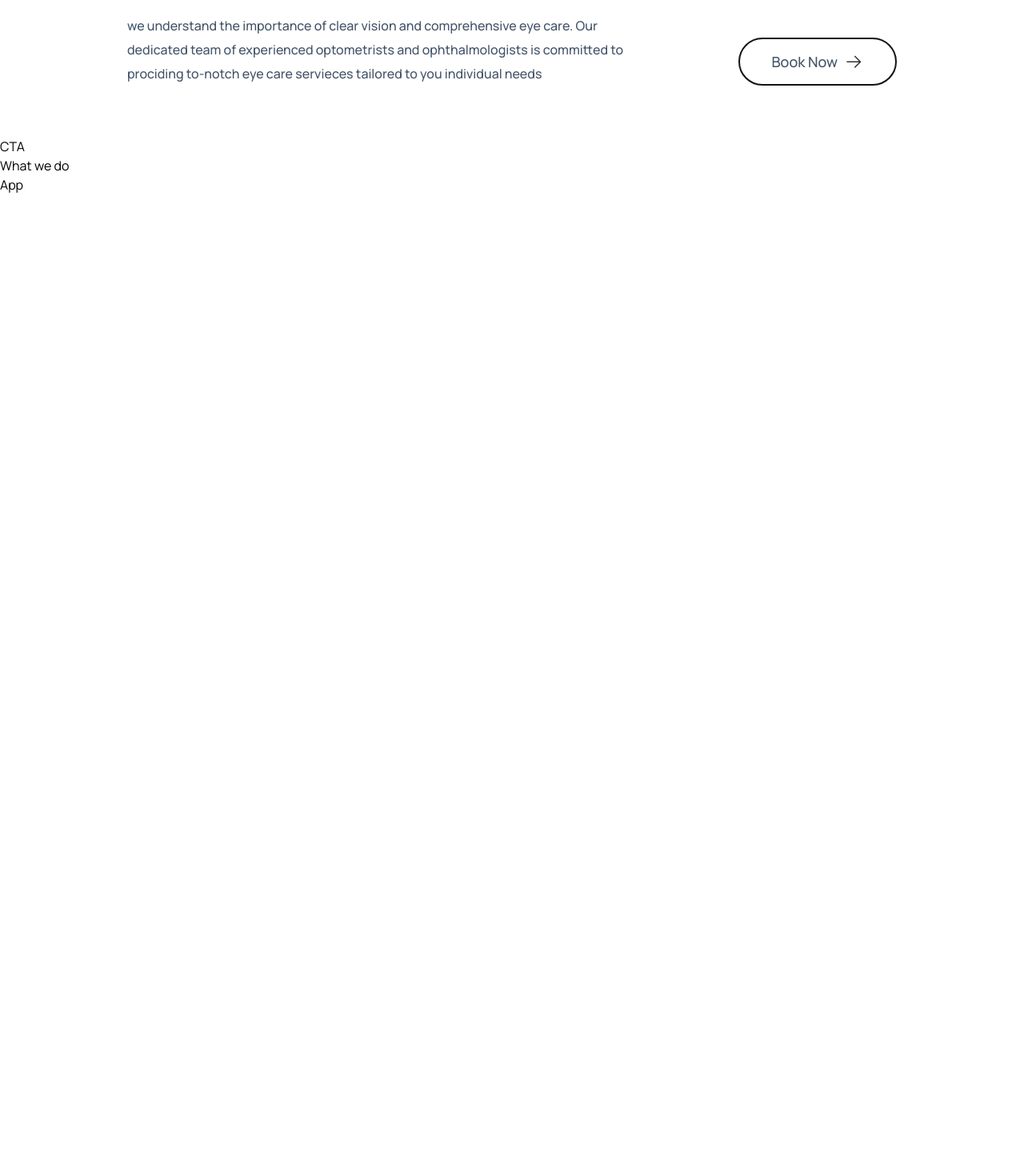
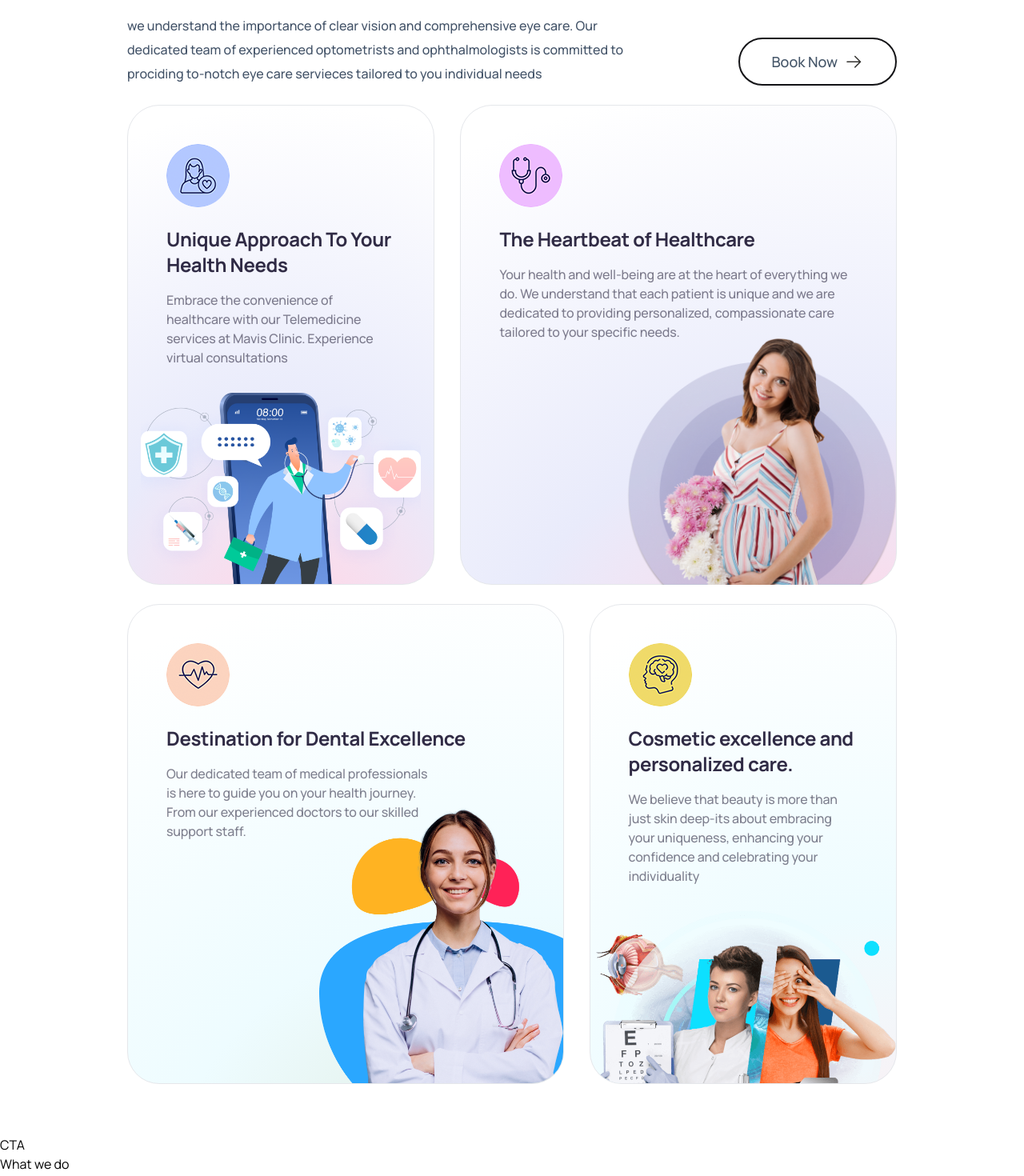
Before and after one commit to AbayTesfaye/Mediprime, a React (Vite) app: page / in a window 1280 px wide. Shown: the part 1260-2730 px from the top of the page at 80% size. Before the commit the page ends 1503 px from the top, so only its background shows below. Built offline with nearby package versions, Linux system fonts and the light colour scheme.

Commit message:
finish the features component with nice view

```diff
--- a/src/components/features.tsx
+++ b/src/components/features.tsx
@@ -1,31 +1,99 @@
 import arrow from "../assets/arrow.svg";
+import security from "../assets/icon-1.png";
+import health from "../assets/icon-2.png";
+import care from "../assets/icon-3.png";
+import doc from "../assets/icon-4.png";
+import serve from "../assets/services-1.png";
+import provide from "../assets/banner-11.png";
+import banner from "../assets/banner_right.png";
+import patient from "../assets/banner-six-2.png";
+import {motion} from "framer-motion"
 const Features = () => {
   return (
     <section
       id="features"
-      className="flex w-full items-center justify-center gap-6 border-t border-[#e2e4e9] px-6 py-16 md:px-10 xl:px-[159px]"
+      className="flex flex-col w-full items-center justify-center gap-6 border-t border-[#e2e4e9] px-6 py-16 md:px-10 xl:px-[159px]"
     >
       <div className="flex w-full flex-col items-start justify-between gap-8 xl:flex-row xl:items-end 3xl:max-w-[1200px]">
         <div className="flex flex-col">
           {/* Sub label */}
-          <p className="text-gradient text-sm font-bold leading-6 md:text-base uppercase">
+          <motion.p
+          initial ={{opacity:0, y:50}}
+          whileInView ={{
+            opacity:1,
+            y:0,
+            transition:{
+              duration:0.8,
+              ease: [0.44,0,0,1],
+            }
+          }}
+          viewport={{
+            amount:"50%",
+            once: true
+          }}
+           className="text-gradient text-sm font-bold leading-6 md:text-base uppercase">
             Who we are
-          </p>
+          </motion.p>
 
           {/* Heading */}
-          <h3 className="mt-3 text-3xl font-bold leading-tight tracking-[-0.72px text-[#0e1829] md:text-[36px] md:leading-[44px]">
+          <motion.h3
+          initial ={{opacity:0, y:50}}
+          whileInView ={{
+            opacity:1,
+            y:0,
+            transition:{
+              duration:0.8,
+              delay:0.2,
+              ease: [0.44,0,0,1],
+            }
+          }}
+          viewport={{
+            amount:"50%",
+            once: true
+          }}
+           className="mt-3 text-3xl font-bold leading-tight tracking-[-0.72px text-[#0e1829] md:text-[36px] md:leading-[44px]">
             The Great Place Of Eyecare Hospital Center
-          </h3>
+          </motion.h3>
 
           {/* Description */}
-          <p className="mt-5 w-full text-base font-medium leading-6 text-[#445469] md:w-[655px] md:leading-[30px] gap-3">
+          <motion.p
+          initial ={{opacity:0, y:50}}
+          whileInView ={{
+            opacity:1,
+            y:0,
+            transition:{
+              duration:0.8,
+              delay:0.4,
+              ease: [0.44,0,0,1],
+            }
+          }}
+          viewport={{
+            amount:"50%",
+            once: true
+          }}
+           className="mt-5 w-full text-base font-medium leading-6 text-[#445469] md:w-[655px] md:leading-[30px] gap-3">
             we understand the importance of clear vision and comprehensive eye
             care. Our dedicated team of experienced optometrists and
             ophthalmologists is committed to prociding to-notch eye care
             servieces tailored to you individual needs
-          </p>
+          </motion.p>
         </div>
-        <button className="flex relative h-[56px] w-[180px] items-center justify-center rounded-full border-2 border-[#131316] group overflow-hidden text-base font-medium leading-[28px] text-[#445568] shadow-[0_1px_2px_0_rgba(14,24,41,0.05)] md:h-[60px] md:w-[202px] md:text-[18px]">
+        <motion.button
+        initial ={{opacity:0, y:50}}
+        whileInView ={{
+          opacity:1,
+          y:0,
+          transition:{
+            duration:0.8,
+            delay:0.4,
+            ease: [0.44,0,0,1],
+          }
+        }}
+        viewport={{
+          amount:"50%",
+          once: true
+        }}
+         className="flex relative h-[56px] w-[180px] items-center justify-center rounded-full border-2 border-[#131316] group overflow-hidden text-base font-medium leading-[28px] text-[#445568] shadow-[0_1px_2px_0_rgba(14,24,41,0.05)] md:h-[60px] md:w-[202px] md:text-[18px]">
           <div className="absolute -left-1 bottom-0 right-0 !mx-auto -z-10 h-[0px] w-[207px] bg-black rounded-full group-hover:h-[59px] transition-all duration-300" />
 
           {/* Flex container to allow gap between text and image */}
@@ -33,8 +101,111 @@ const Features = () => {
             <span className="group-hover:text-white">Book Now</span>
             <img src={arrow} alt="arrow" />
           </div>
-        </button>
+        </motion.button>
       </div>
+
+      {/* First Row */}
+      <div className="relative mt-5 flex w-full flex-col items-center justify-between gap-8 md:mt-0 md:flex-row xl:gap-8 3xl:max-w-[1200px]">
+        <motion.div
+        initial ={{opacity:0, y:50}}
+        whileInView ={{
+          opacity:1,
+          y:0,
+          transition:{
+            duration:0.8,
+            delay:0.6,
+            ease: [0.44,0,0,1],
+          }
+        }}
+        viewport={{
+          amount:"50%",
+          once: true
+        }}
+         className="card-gradient-one flex h-[600px] w-full flex-col items-center justify-between overflow-hidden rounded-[40px] border border-[#ced5e] lg:w-[486px]">
+          <div className="w-full px-12 pb-8 pt-12">
+            <img src={security} alt="" />
+            <h4 className="mt-6 text-[24px] font-bold leading-8 tracking-[-0.384px] text-[#302b45]">Unique Approach To Your Health Needs</h4>
+            <p className="mt-4 text-base font-medium leading-6 tracking-[-0.16px] text-[#2f2b43]/60">Embrace the convenience of healthcare with our Telemedicine services at Mavis Clinic. Experience virtual consultations</p>
+          </div>
+          <img src={serve} alt="serve" className="w-[350px]" />
+        </motion.div>
+
+        <motion.div
+        initial ={{opacity:0, y:50}}
+        whileInView ={{
+          opacity:1,
+          y:0,
+          transition:{
+            duration:0.8,
+            delay:0.8,
+            ease: [0.44,0,0,1],
+          }
+        }}
+        viewport={{
+          amount:"50%",
+          once: true
+        }}
+         className="card-gradient-two flex h-[600px] w-full flex-col items-center justify-between overflow-hidden rounded-[40px] border border-[#ced5e] lg:w-[690px]">
+          <div className="w-full px-12 pb-8 pt-12">
+            <img src={health} alt="" />
+            <h4 className="mt-6 text-[24px] font-bold leading-8 tracking-[-0.384px] text-[#302b45]">The Heartbeat of  Healthcare</h4>
+            <p className="mt-4 text-base font-medium leading-6 tracking-[-0.16px] text-[#2f2b43]/60">Your health and well-being are at the heart of everything we do. We understand that each patient is unique and we are dedicated to providing personalized, compassionate care tailored to your specific needs.</p>
+          </div>
+          <img src={patient} alt="patient" className="mt-28 absolute right-0 md:w-[32%] lg:w-[35%] w-[62%] bottom-0" />
+        </motion.div>
+      </div>
+      {/* First Row */}
+
+         {/* second Row */}
+      <div className="relative mt-5 flex w-full flex-col items-center justify-between gap-8 md:mt-0 md:flex-row xl:gap-8 3xl:max-w-[1200px]">
+      <motion.div
+      initial ={{opacity:0, y:50}}
+      whileInView ={{
+        opacity:1,
+        y:0,
+        transition:{
+          duration:0.8,
+          delay: 1,
+          ease: [0.44,0,0,1],
+        }
+      }}
+      viewport={{
+        amount:"50%",
+        once: true
+      }}
+       className="card-gradient-three flex h-[600px] w-full flex-col items-center justify-between overflow-hidden rounded-[40px] border border-[#ced5e] lg:w-[690px]">
+          <div className="w-full px-12 pb-8 pt-12">
+            <img src={care} alt="" />
+            <h4 className="mt-6 text-[24px] font-bold leading-8 tracking-[-0.384px] text-[#302b45]">Destination for Dental Excellence</h4>
+            <p className="mt-4 w-[75%] text-base font-medium leading-6 tracking-[-0.16px] text-[#2f2b43]/60">Our dedicated team of medical professionals is here to guide you on your health journey. From our experienced doctors to our skilled support staff.</p>
+          </div>
+          <img src={banner} alt="banner" className="w-[65%] left-36 -mt-28 relative" />
+        </motion.div>
+        <motion.div
+        initial ={{opacity:0, y:50}}
+        whileInView ={{
+          opacity:1,
+          y:0,
+          transition:{
+            duration:0.8,
+            delay: 1.2,
+            ease: [0.44,0,0,1],
+          }
+        }}
+        viewport={{
+          amount:"50%",
+          once: true
+        }}
+         className="card-gradient-four flex h-[600px] w-full flex-col items-center justify-between overflow-hidden rounded-[40px] border border-[#ced5e] lg:w-[486px]">
+          <div className="w-full px-12 pb-8 pt-12">
+            <img src={doc} alt="" />
+            <h4 className="mt-6 text-[24px] font-bold leading-8 tracking-[-0.384px] text-[#302b45]">Cosmetic excellence and personalized care.</h4>
+            <p className="mt-4 text-base font-medium leading-6 tracking-[-0.16px] text-[#2f2b43]/60">We believe that beauty is more than just skin deep-its about embracing your uniqueness, enhancing your confidence and celebrating your individuality</p>
+          </div>
+          <img src={provide} alt="provide" className="w-[400px]" />
+        </motion.div>
+      </div>
+      {/* second Row */}
     </section>
   );
 };
--- a/src/index.css
+++ b/src/index.css
@@ -25,3 +25,47 @@ body{
     -webkit-background-clip:text;
     -webkit-text-fill-color: transparent;
 }
+
+.card-gradient-one {
+    background:radial-gradient(
+        157.2% 114.74% at 54.01% 114.67%,
+        #ffd7e7 5.59%,
+        #e9ebfb 44.79%,
+        #fff 100%
+    );
+}
+
+.card-gradient-two {
+    background:radial-gradient(
+        186.08% 130.76% at 92.25% 123.75%,
+        #ffd7e7 5.59%,
+        #e9ebfb 44.79%,
+        #fff 100%
+    );
+}
+
+.card-gradient-three {
+    background:radial-gradient(
+        186.08% 130.76% at 92.25% 123.75%,
+        #deebe0 5.59%,
+        #eefcff 44.79%,
+        #fff 100%
+    );
+}
+
+.card-gradient-four {
+    background:radial-gradient(
+        186.08% 130.76% at 92.25% 123.75%,
+        #fbeef2 5.59%,
+        #eefcff 44.79%,
+        #fff 100%
+    );
+}
+
+.why-gradient {
+    background : linear-gradient(
+        180deg,
+         rgba(255,255,255,0.33) -41.3%
+         #fff 66.67%
+    );
+}
```
